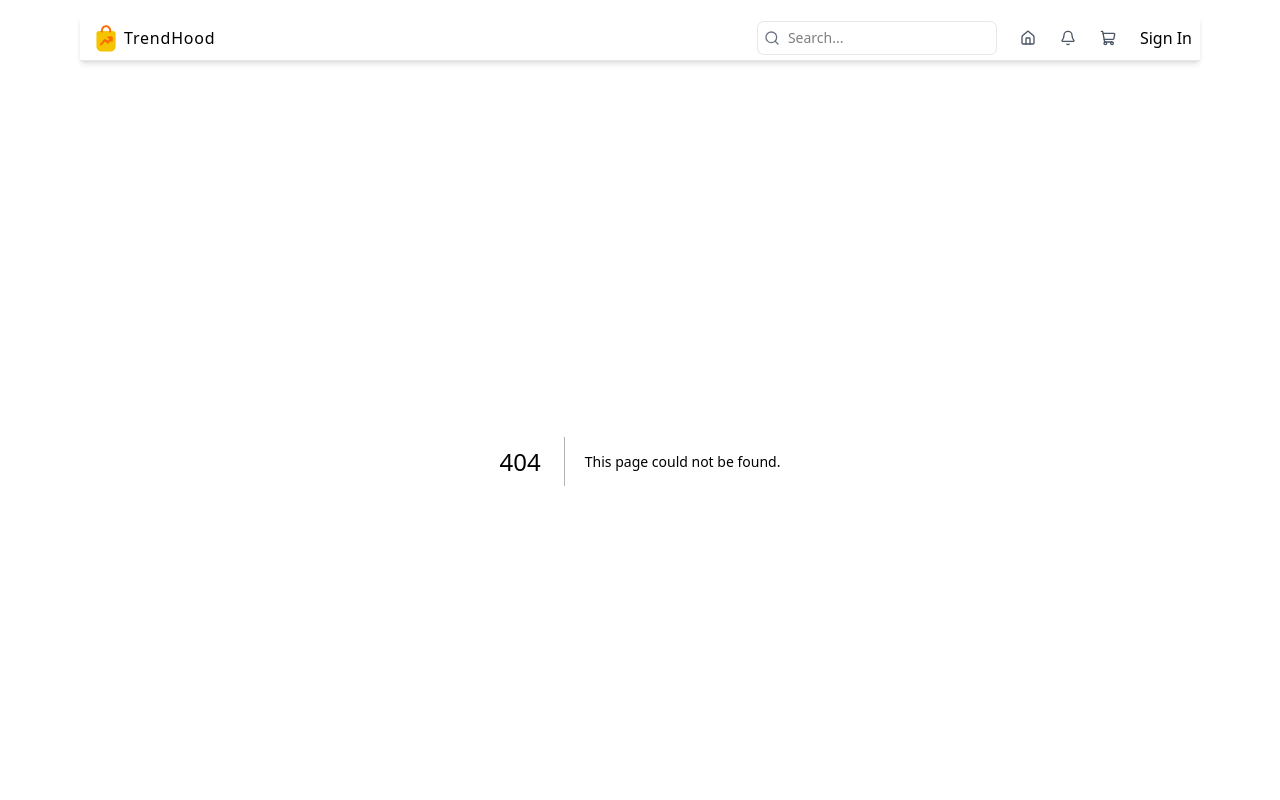
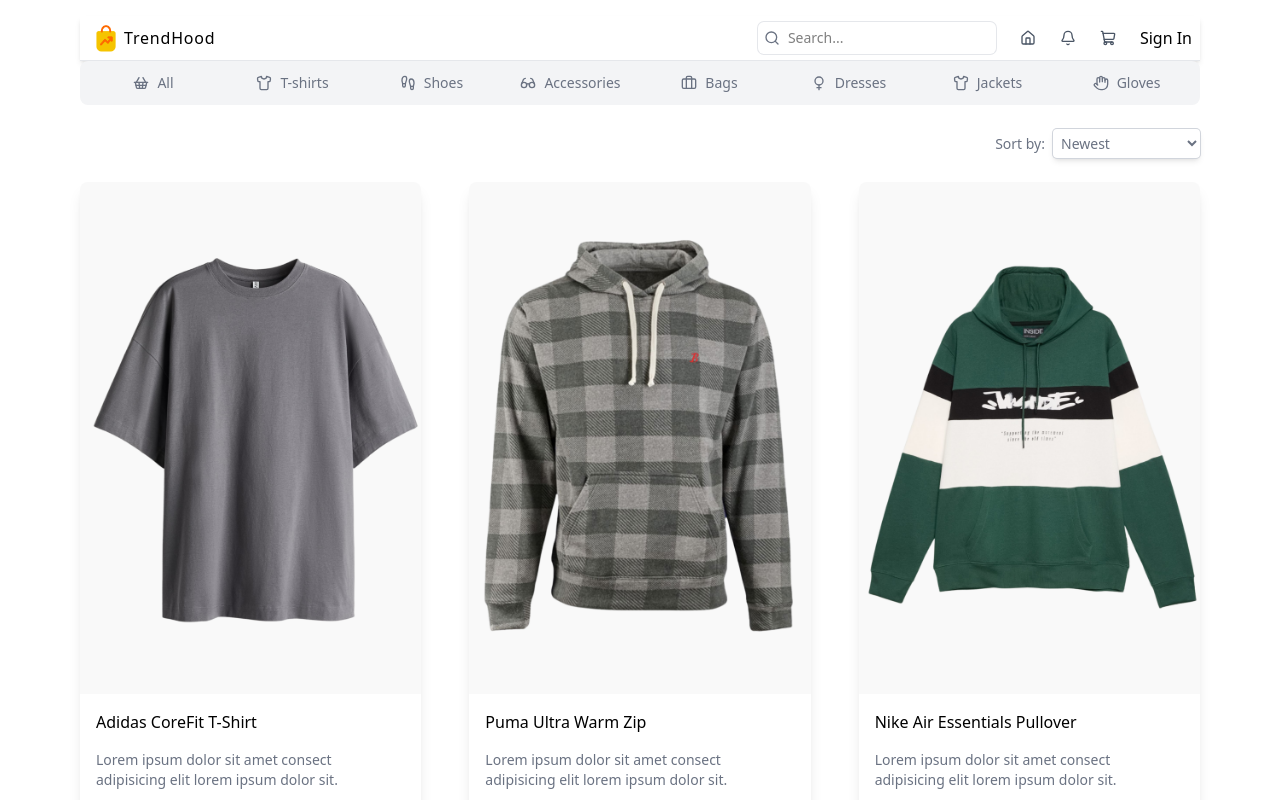
Before and after one commit to dbadalyan97/shopping-app, a Next.js app in the folder client/: page /products in a window 1280 px wide. Before the commit this address had no page. Shown: the top 800 px of the page. Built offline with nearby package versions, Linux system fonts and the light colour scheme.

Commit message:
feat: add products page and show Filter via ProductList path prop

```diff
--- a/client/src/app/page.tsx
+++ b/client/src/app/page.tsx
@@ -19,7 +19,7 @@ export default async function Home({
           sizes="(max-width: 768px) 100vw, (max-width: 1024px)"
         />
       </div>
-      <ProductList category={category} />
+      <ProductList category={category} path="homepage" />
     </div>
   );
 }
--- /dev/null
+++ b/client/src/app/products/page.tsx
@@ -0,0 +1,15 @@
+import { ProductList } from "@/components/Product/ProductList";
+
+export default async function Home({
+  searchParams,
+}: {
+  searchParams: Promise<{ category: string }>;
+}) {
+  const { category } = await searchParams;
+
+  return (
+    <div className="">
+      <ProductList category={category} path="products" />
+    </div>
+  );
+}
--- a/client/src/components/Product/ProductList/ProductList.tsx
+++ b/client/src/components/Product/ProductList/ProductList.tsx
@@ -4,11 +4,13 @@ import { ProductCard } from "../ProductCard";
 import { PRODUCTS } from "@/constants";
 import { FC } from "react";
 import ProductListProps from "./types";
+import { Filter } from "@/components/Filter";
 
-const ProductList: FC<ProductListProps> = ({ category }) => {
+const ProductList: FC<ProductListProps> = ({ category, path }) => {
   return (
     <div className="w-full">
       <Categories />
+      {path === "products" && <Filter />}
       <div className="grid grid-cols-1 gap-12 sm:grid-cols-2 xl:grid-cols-3 2xl:grid-cols-4">
         {PRODUCTS.map((product) => (
           <ProductCard key={product.id} product={product} />
--- a/client/src/components/Product/ProductList/types.ts
+++ b/client/src/components/Product/ProductList/types.ts
@@ -1,3 +1,4 @@
 export default interface ProductListProps {
   category: string;
+  path: "homepage" | "products";
 }
```
